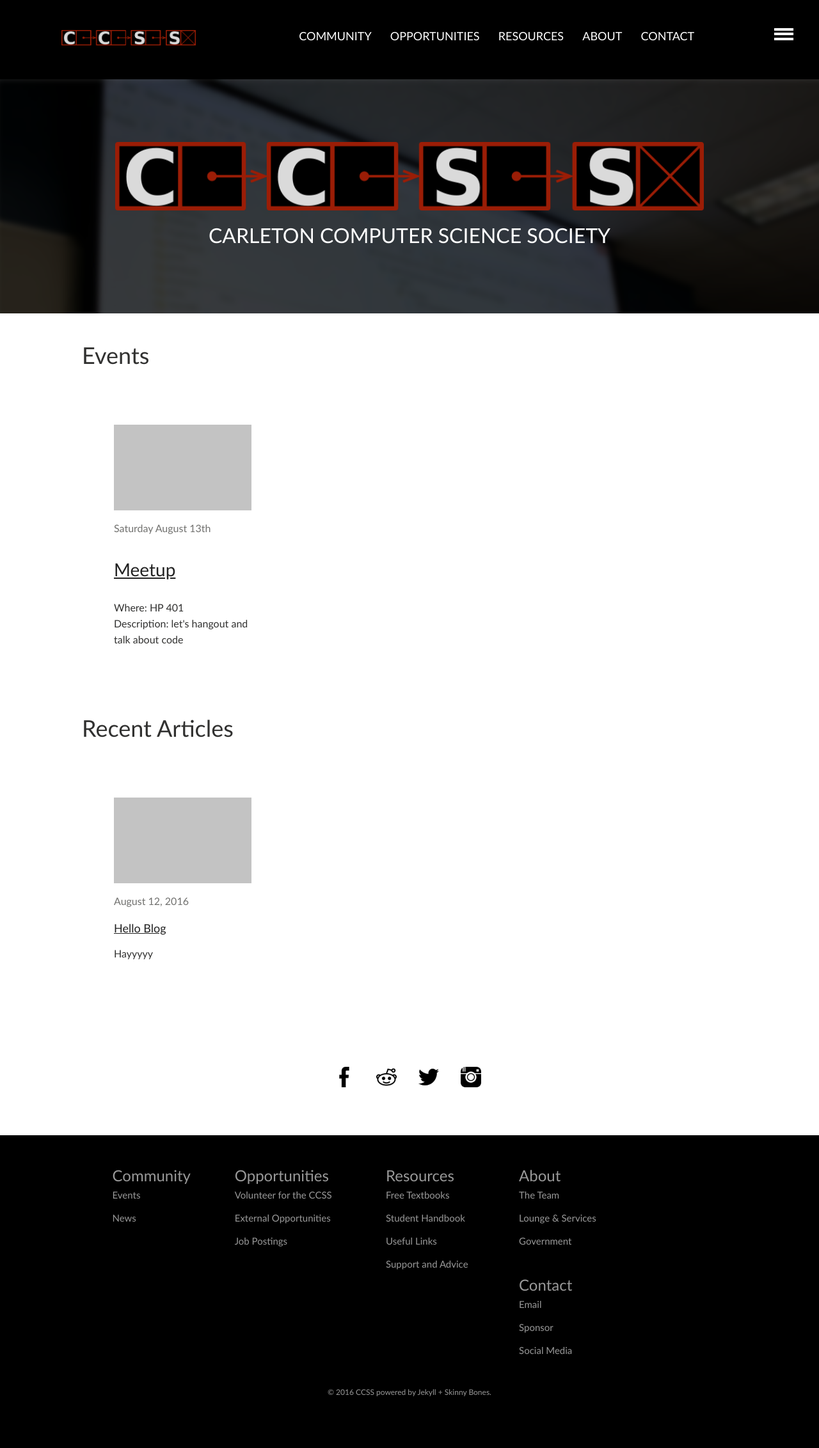
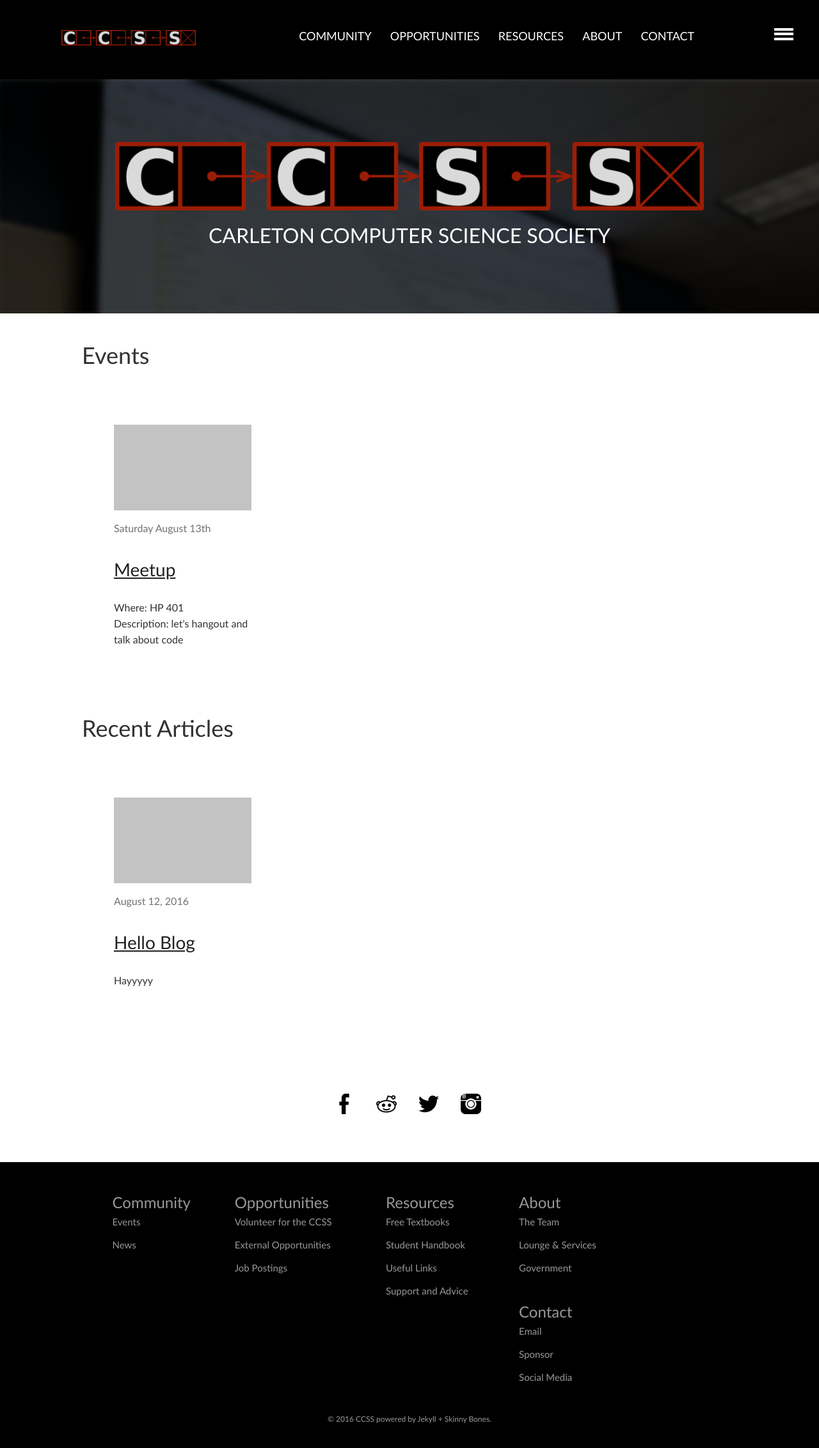
Before and after one commit to brittnylapierre/ccss_web, a Jekyll site: the page built from index.md, in a window 1280 px wide. Shown: the top 2264 px of the page at 64% size. Built offline with Jekyll 4.4.1, drawn with Linux system fonts in a browser that asks for light colours.

Commit message:
Updated _tiles.scss

```diff
--- a/_sass/_tiles.scss
+++ b/_sass/_tiles.scss
@@ -17,7 +17,7 @@
     color: lighten($text-color,25);
   }
   .post-title {
-    @include font-size(18,no);
+   // @include font-size(18,no);
   }
   .post-excerpt {
     @include font-size(16);
```
